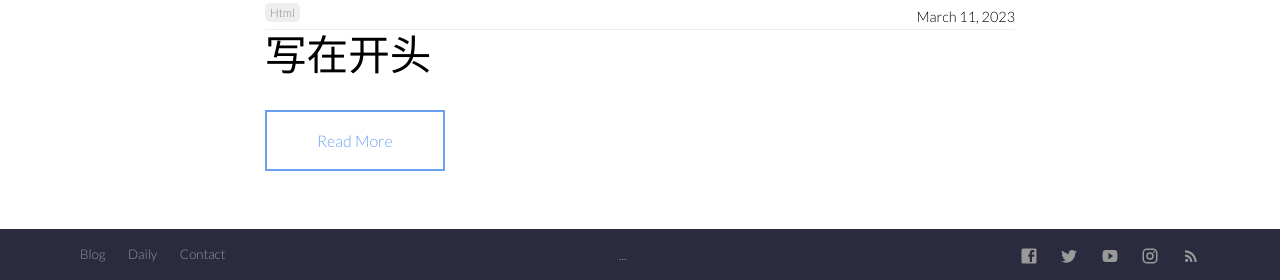
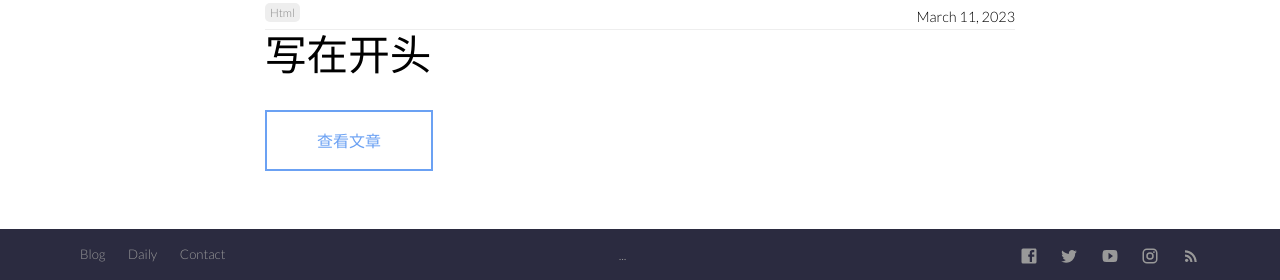
Before and after one commit to pandacase/pandacase.github.io, a Jekyll site: the page built from blog/index.html, in a window 1280 px wide and 900 px high, scrolled down 393 px. Shown: the part 617-897 px from the top of the window. Built offline with Jekyll 4.4.1, drawn with Linux system fonts in a browser that asks for light colours; nearby versions of some CDN libraries; the list of posts is cut into pages by our own code.

Commit message:
Update list-posts.html

```diff
--- a/_includes/list-posts.html
+++ b/_includes/list-posts.html
@@ -4,7 +4,7 @@
 		{% include post-title.html post=post %}
 		<div class="post-content">
 			{{ post.excerpt }}
-			<div class="button"><a href="{% include relative-src.html src=post.url %}">Read More</a></div>
+			<div class="button"><a href="{% include relative-src.html src=post.url %}">查看文章</a></div>
 		</div>
 	</li>
 {% endfor %}
```
